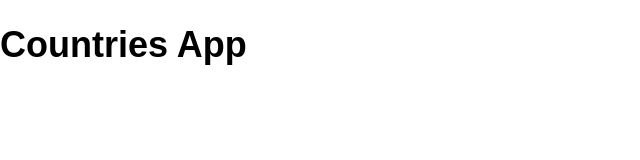
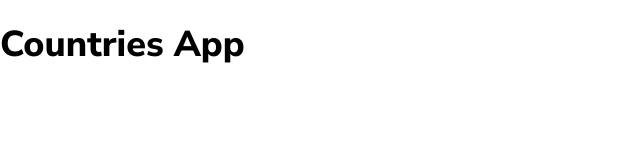
Before and after one commit to jdburgos-zz/countries-app, a Next.js app: page / in a window 1280 px wide. Shown: the top 160 px of the page, without its empty margins (0-640 px from the left). Built offline with nearby package versions, Linux system fonts and the light colour scheme.

Commit message:
feat: add styleguide and document page default

```diff
--- /dev/null
+++ b/src/pages/_document.tsx
@@ -0,0 +1,21 @@
+/** Next core **/
+import { Html, Head, Main, NextScript } from 'next/document';
+
+export default function Document() {
+  return (
+    <Html>
+      <Head>
+        <link rel="preconnect" href="https://fonts.googleapis.com" />
+        <link rel="preconnect" href="https://fonts.gstatic.com" crossOrigin="true" />
+        <link
+          href="https://fonts.googleapis.com/css2?family=Nunito+Sans:wght@300;600;800&display=swap"
+          rel="stylesheet"
+        />
+      </Head>
+      <body>
+        <Main />
+        <NextScript />
+      </body>
+    </Html>
+  );
+}
--- a/src/styles/settings/_variables.scss
+++ b/src/styles/settings/_variables.scss
@@ -1,12 +1,12 @@
 :root {
-  --f-primary: 'Rubik';
+  --f-primary: 'Nunito Sans';
   --f-size: 18px;
-  --c-soft-blue: hsl(231deg 69% 60%);
-  --c-soft-red: hsl(0deg 94% 66%);
-  --c-soft-green: hsl(164deg 68% 45%);
-  --c-grayish-blue: hsl(229deg 8% 60%);
-  --c-very-dark-blue: hsl(229deg 31% 21%);
-  --c-white: #fff;
+  --c-dark-blue: hsl(209deg 23% 22%);
+  --c-very-dark-blue: hsl(207deg 26% 17%);
+  --c-very-dark: hsl(200deg 15% 8%);
+  --c-dark-gray: hsl(0deg 0% 52%);
+  --c-very-light-gray: hsl(0deg 0% 98%);
+  --c-white: hsl(0deg 0% 100%);
 }
 
 // Breakpoints
```
